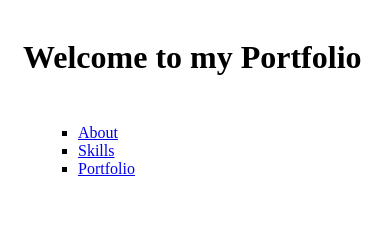
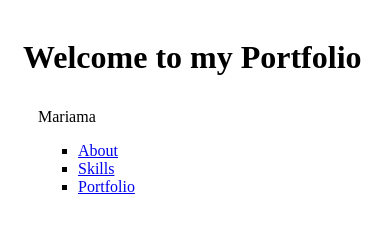
Before and after one commit to mpane1/mpane1.github.io, a plain HTML site: page index.html in a window 390 px wide. Shown: the top 246 px of the page. Drawn offline with Linux system fonts and the light colour scheme.

Commit message:
responsive portfolio

```diff
--- a/index.html
+++ b/index.html
@@ -1,14 +1,18 @@
+<!DOCTYPE html>
+<html lang = "en">
+
 <head>
     <title>
-        Mariama Pane's Portfolio
+        Mariama Pane's Responsive Portfolio
     </title>
     <link rel="stylesheet" href="layout.css">
 </head>
 <body>
     <header>
         <h1> Welcome to my Portfolio</h1>
-        <nav>
-         <ul>
+        <nav class = "navbar">
+            <div class="logo">Mariama</div>
+         <ul class = "nav-links" >
             <li><a href="#about">About</a></li>
             <li><a href="#skills">Skills</a></li>
             <li><a href="#portfolio">Portfolio</a></li>
```
Also changed, not shown: 1 other file.
